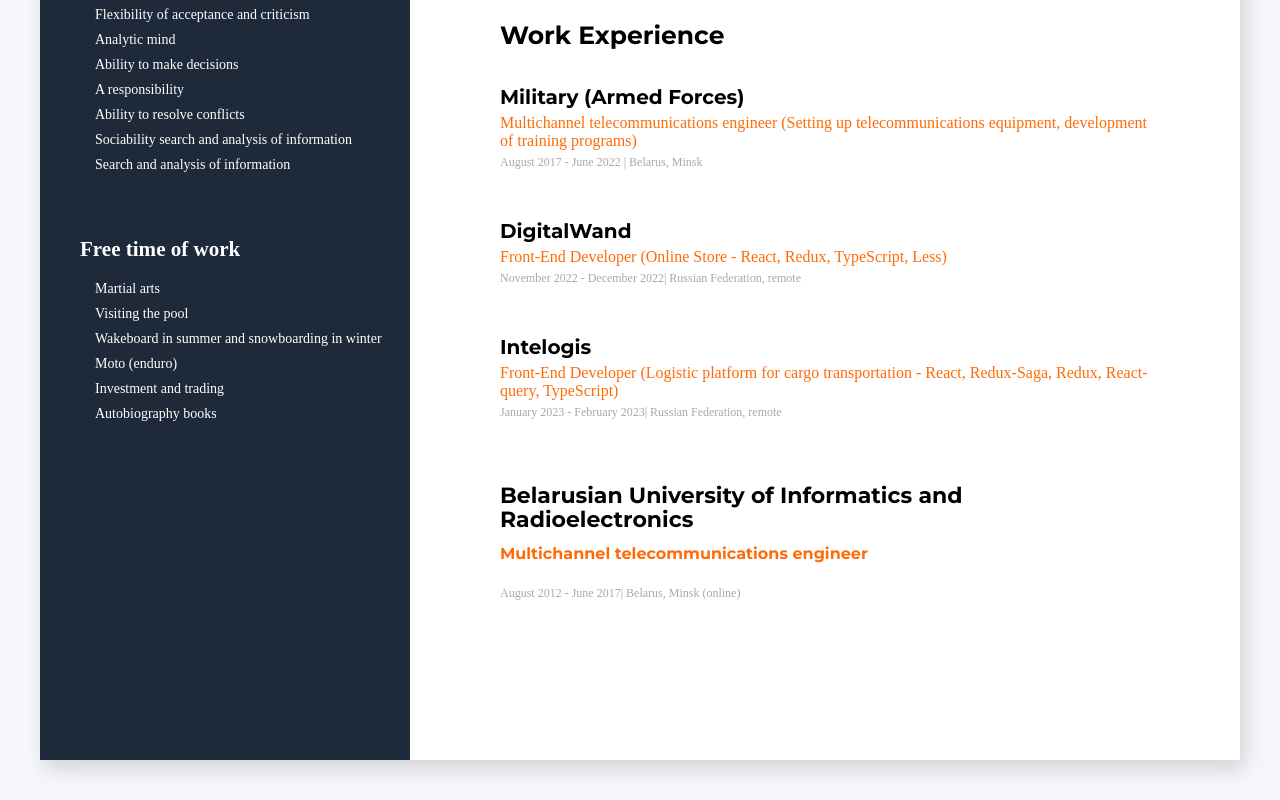
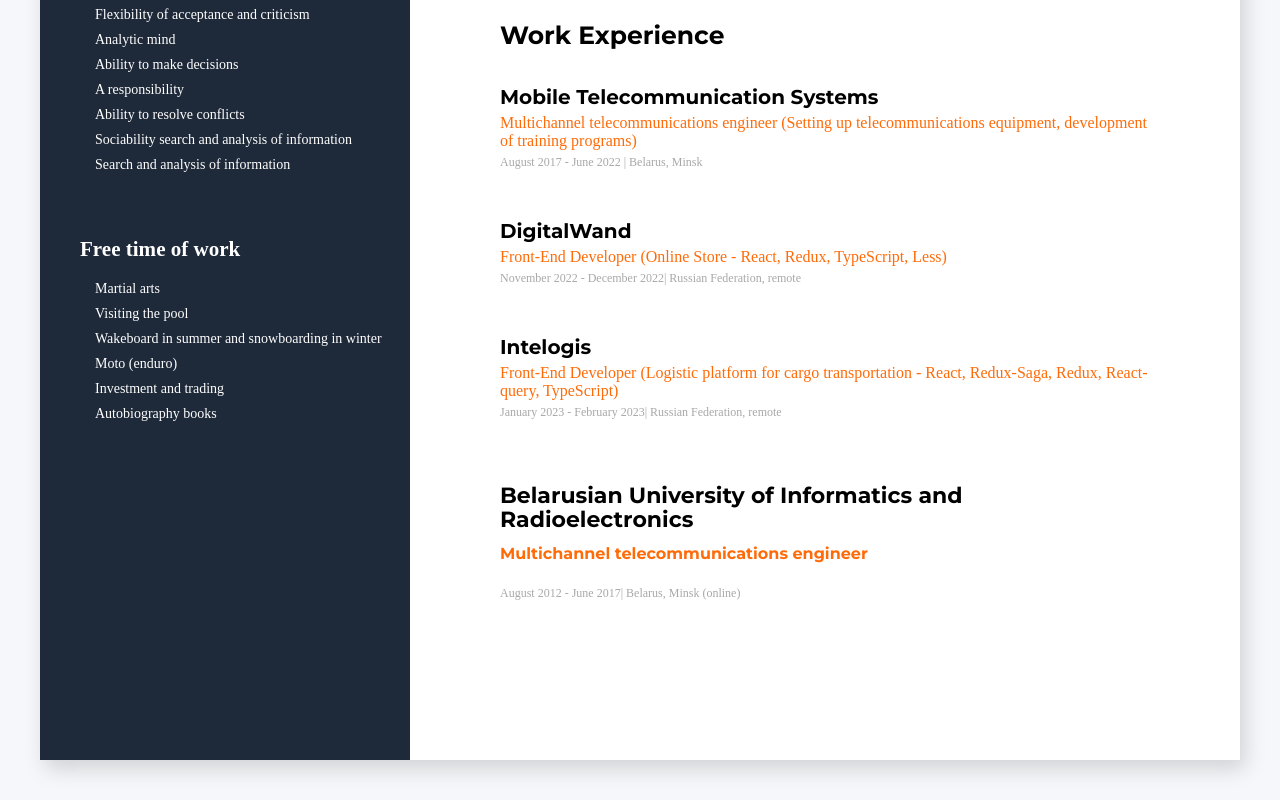
Before and after one commit to Shkirenkoroma/CVforHR, a plain HTML site: page index.html in a window 1280 px wide. Shown: the part 860-1660 px from the top of the page. Drawn offline with Linux system fonts and the light colour scheme.

Commit message:
added new feature

```diff
--- a/index.html
+++ b/index.html
@@ -167,7 +167,7 @@
 							<h3 class="about-me-title">Work Experience</h3>
 							<br />
 							<div>
-								<h4 class="profession-title">Military (Armed Forces)</h4>
+								<h4 class="profession-title">Mobile Telecommunication Systems</h4>
 								<span class="professional-company"
 									>Multichannel telecommunications engineer (Setting up
 									telecommunications equipment, development of training
```
